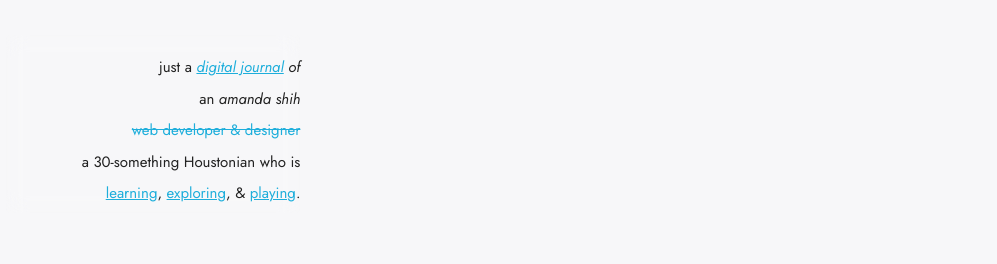
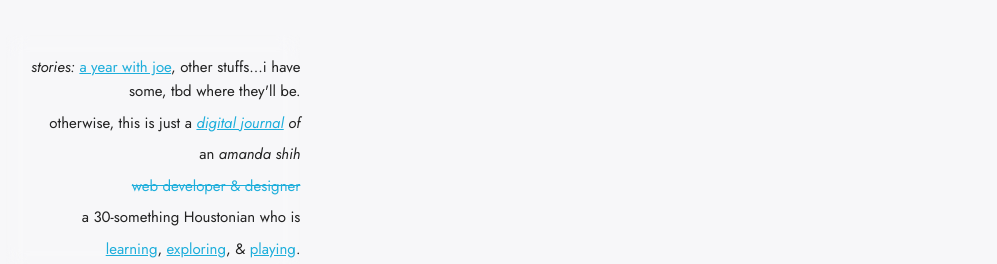
Before and after one commit to pandafulmanda/re-rooting, a plain HTML site: page index.html in a window 1280 px wide. Shown: the part 205-469 px from the top of the page, without its empty margins (154-1151 px from the left). Drawn offline with nearby package versions, Linux system fonts and the light colour scheme.

Commit message:
quick link from front page

```diff
--- a/index.html
+++ b/index.html
@@ -38,7 +38,8 @@
         <div class="row">
             <div class="one-third column nav">
                 <div>
-                    <p>just a <i><a href="/#why">digital journal</a> of</i></p>
+                    <p><em>stories:</em> <a href="/a-year-with-joe">a year with joe</a>, other stuffs...i have some, tbd where they'll be.</p>
+                    <p>otherwise, this is just a <i><a href="/#why">digital journal</a> of</i></p>
                     <p>an <i>amanda shih</i></p>
                     <p><a class="not-link" href="/#not-work">web developer &amp; designer</a></p>
                     <p>a 30-something Houstonian who is</p>
```
